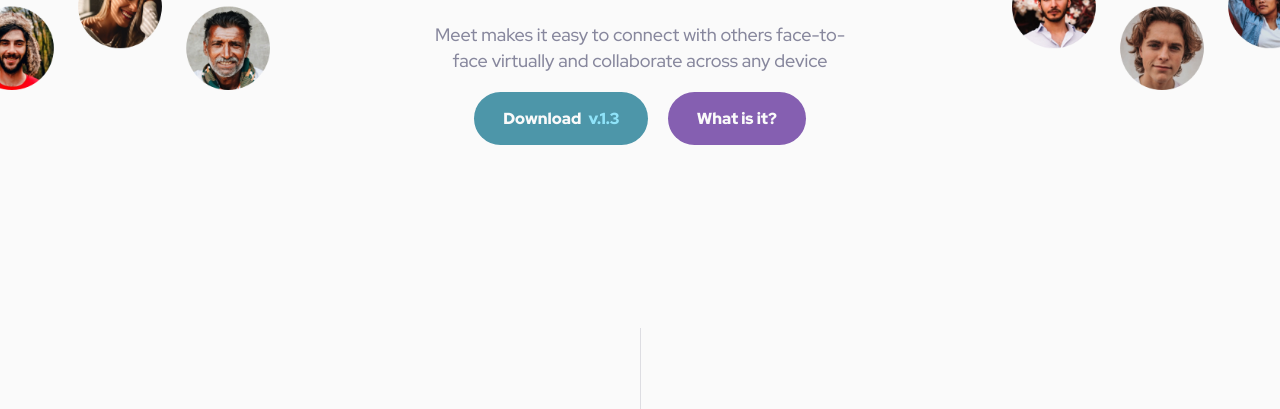
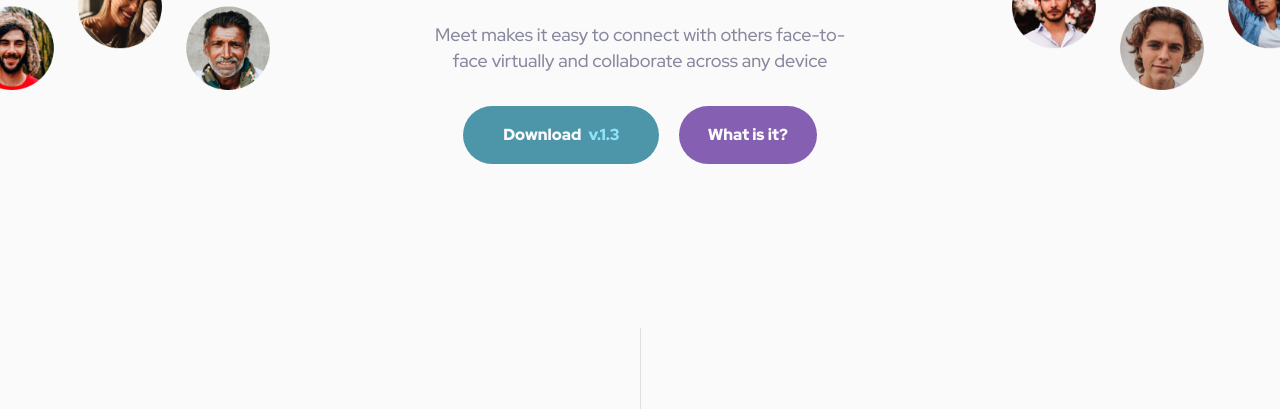
Before and after one commit to Chris-2811/Meet-landing-page, a plain HTML site: page index.html in a window 1280 px wide. Shown: the part 375-784 px from the top of the page. Drawn offline with Linux system fonts and the light colour scheme.

Commit message:
changes btn to inline-block

```diff
--- a/index.html
+++ b/index.html
@@ -19,7 +19,7 @@
           <img src="assets/logo.svg" alt="" id="logo" />
         </nav>
 
-        <div class="hero">
+        <dinv class="hero">
           <div class="hero-left">
             <img src="assets/desktop/image-hero-left.png" alt="" />
           </div>
--- a/style.css
+++ b/style.css
@@ -80,9 +80,10 @@ img {
 /* Buttons */
 
 .btn {
+  display: inline-block;
   background: var(--primary-color);
-  padding: 16px 29px;
   color: #fafafa;
+  padding: 16px 40px;
   font-size: 16px;
   font-weight: 900;
   line-height: 26px;
@@ -94,6 +95,7 @@ img {
 .btn:hover {
   cursor: pointer;
 }
+
 
 .btn.btn-primary span {
   color: #8FE3F9;
@@ -117,6 +119,10 @@ img {
   background: var(--secondary-color);
   margin-left: 16px;
   z-index: 2;
+}
+
+.btn-secondary.small {
+  padding: 16px 29px;
 }
 
 /* Divider */
```
